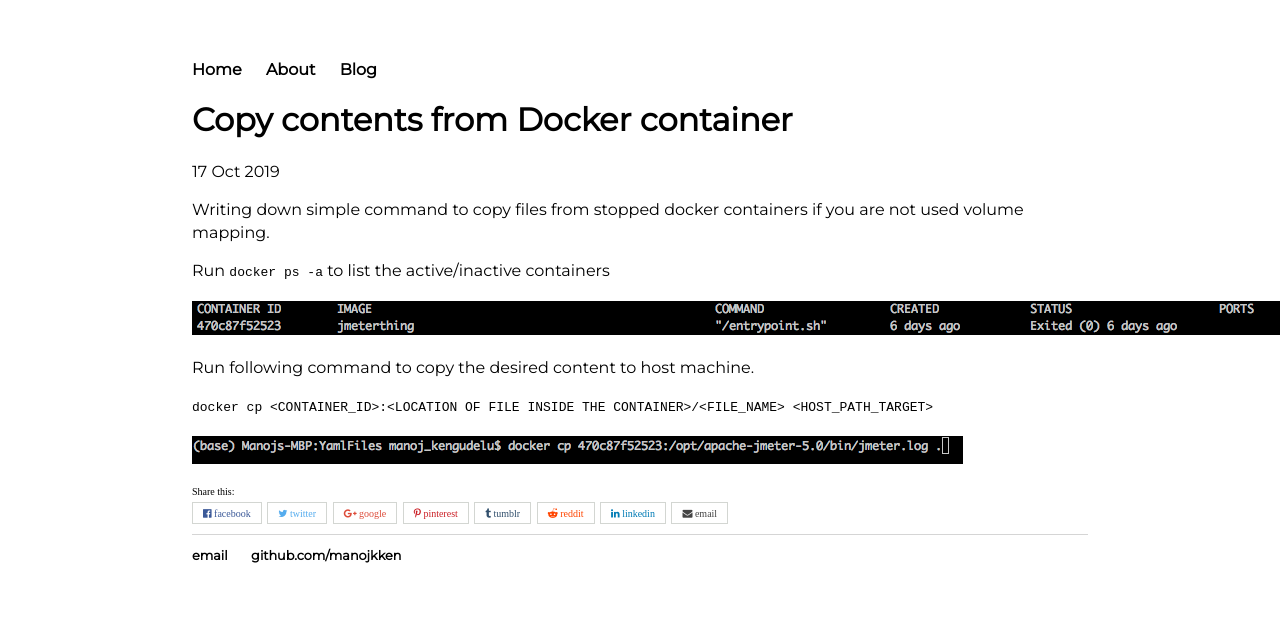
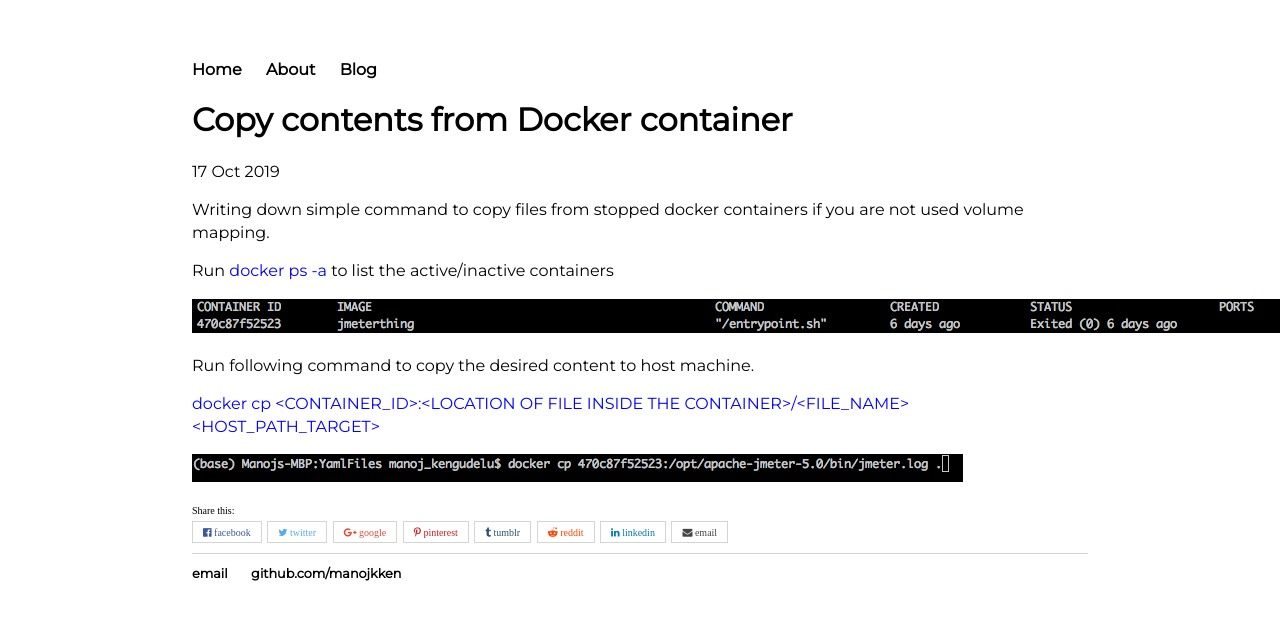
Before and after one commit to mkken/mkken.github.io, a Jekyll site: the page built from _posts/2019-10-17-copy-from-docker-container.md, in a window 1280 px wide. Shown: the top 620 px of the page. Built offline with Jekyll 4.4.1, drawn with Linux system fonts in a browser that asks for light colours.

Commit message:
new post

````diff
--- a/_posts/2019-10-17-copy-from-docker-container.md
+++ b/_posts/2019-10-17-copy-from-docker-container.md
@@ -6,7 +6,7 @@ date: 2019-10-17
 
 Writing down simple command to copy files from stopped docker containers if you are not used volume mapping.
 
-Run ```docker ps -a``` to list the active/inactive containers
+Run <span style="color:blue">docker ps -a</span> to list the active/inactive containers
 
 
 <img src="/img/dock1.png">
@@ -14,6 +14,6 @@
 
 Run following command to copy the desired content to host machine.
 
-```docker cp <CONTAINER_ID>:<LOCATION OF FILE INSIDE THE CONTAINER>/<FILE_NAME> <HOST_PATH_TARGET>```
+<span style="color:blue">docker cp \<CONTAINER_ID>:\<LOCATION OF FILE INSIDE THE CONTAINER>/\<FILE_NAME> \<HOST_PATH_TARGET></span>
 
 <img src="/img/dock2.png">
````
